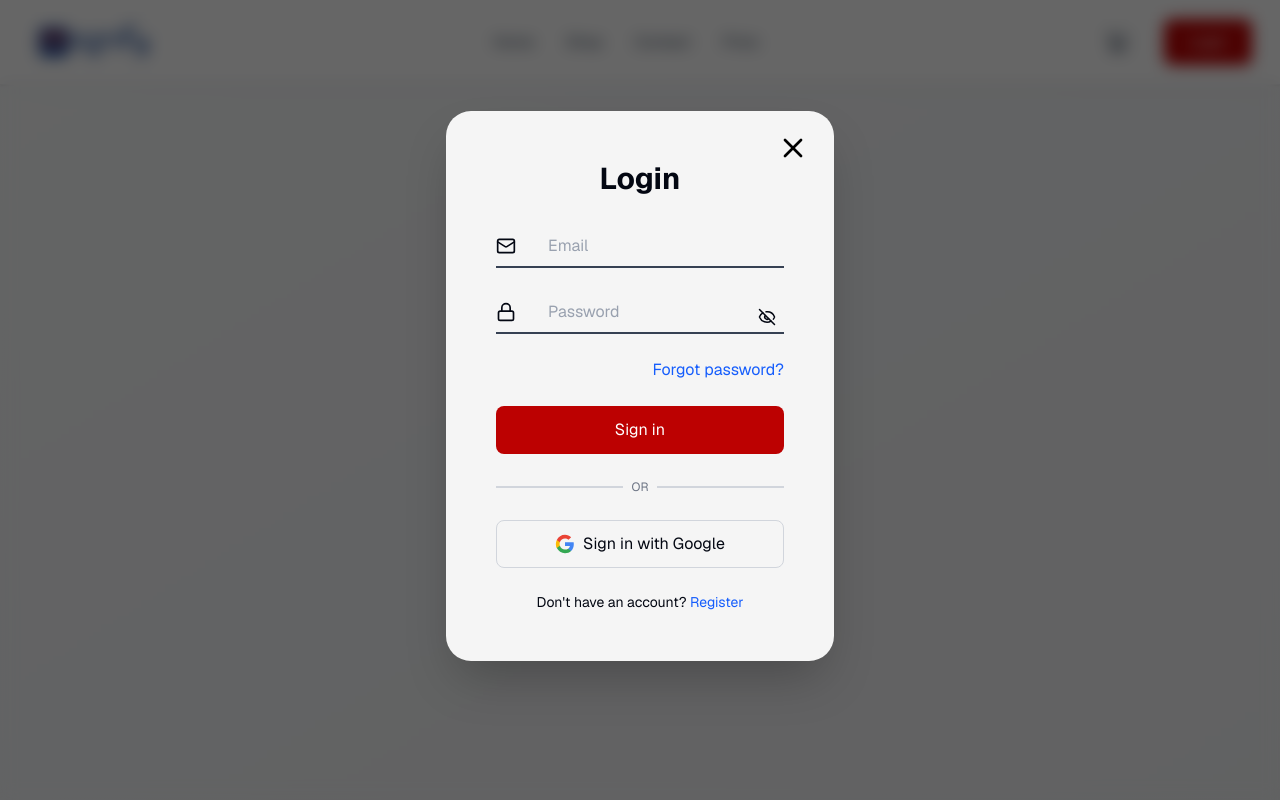
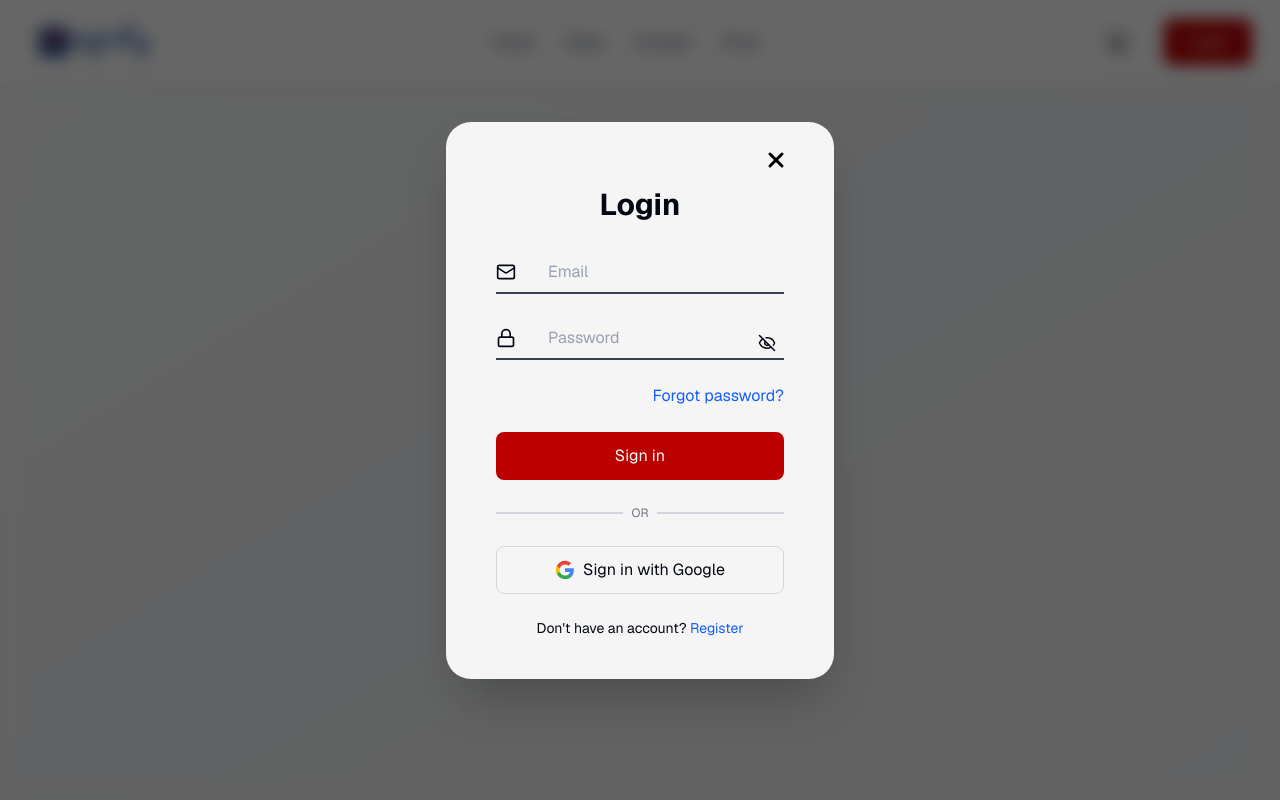
Before and after one commit to Neon-Labz/fridge-magnet-frame-frontend, a Next.js app: page /login in a window 1280 px wide. Shown: the top 800 px of the page. Built offline with nearby package versions, Linux system fonts and the light colour scheme.

Commit message:
Update AuthModal component

```diff
--- a/src/components/auth/AuthModal.tsx
+++ b/src/components/auth/AuthModal.tsx
@@ -21,14 +21,11 @@ export default function AuthModal() {
 
   useEffect(() => {
     if (!isOpen) return;
-
     const handleEscape = (e: KeyboardEvent) => {
       if (e.key === "Escape") handleClose();
     };
-
     document.addEventListener("keydown", handleEscape);
     document.body.style.overflow = "hidden";
-
     return () => {
       document.removeEventListener("keydown", handleEscape);
       document.body.style.overflow = "unset";
@@ -39,16 +36,11 @@ export default function AuthModal() {
 
   const renderForm = () => {
     switch (view) {
-      case "login":
-        return <LoginForm />;
-      case "register":
-        return <RegisterForm />;
-      case "forgot-password":
-        return <ForgotPasswordForm />;
-      case "reset-password":
-        return <ResetPasswordForm />;
-      default:
-        return <LoginForm />;
+      case "login": return <LoginForm />;
+      case "register": return <RegisterForm />;
+      case "forgot-password": return <ForgotPasswordForm />;
+      case "reset-password": return <ResetPasswordForm />;
+      default: return <LoginForm />;
     }
   };
 
@@ -61,18 +53,24 @@ export default function AuthModal() {
       />
 
       {/* Modal */}
-      <div className="relative w-full max-w-[388px] h-[550px] mt-[-28px] bg-[#F5F5F5] rounded-[25px] shadow-2xl px-10 py-10 flex flex-col">
-        {/* Close */}
-        <button
-          onClick={handleClose}
-          className="absolute top-[21px] right-[25px] w-8 h-8 flex items-center justify-center"
-          type="button"
-        >
-          <X className="w-8 h-8 text-black" strokeWidth={2} />
-        </button>
+      <div className="relative w-full max-w-[388px] max-h-[90vh] overflow-y-auto bg-[#F5F5F5] rounded-[25px] shadow-2xl px-6 sm:px-10 pb-10 flex flex-col">
+
+        {/* ✅ iPhone SE: pt-2, iPad Air & Nest Hub Max: pt-4 மேலே */}
+        <div className="flex justify-end items-center w-full pt-2 sm:pt-5 pb-0">
+          <button
+            onClick={handleClose}
+            className="flex items-center justify-center rounded-full hover:bg-gray-200 transition-colors w-11 h-11 sm:w-9 sm:h-9"
+            type="button"
+          >
+            <X
+              className="text-black w-9 h-9 sm:w-6 sm:h-6"
+              strokeWidth={3}
+            />
+          </button>
+        </div>
 
         {/* Content */}
-        <div className="flex-1 flex flex-col justify-center">
+        <div className="flex-1 flex flex-col justify-center pt-2">
           {renderForm()}
         </div>
       </div>
```
